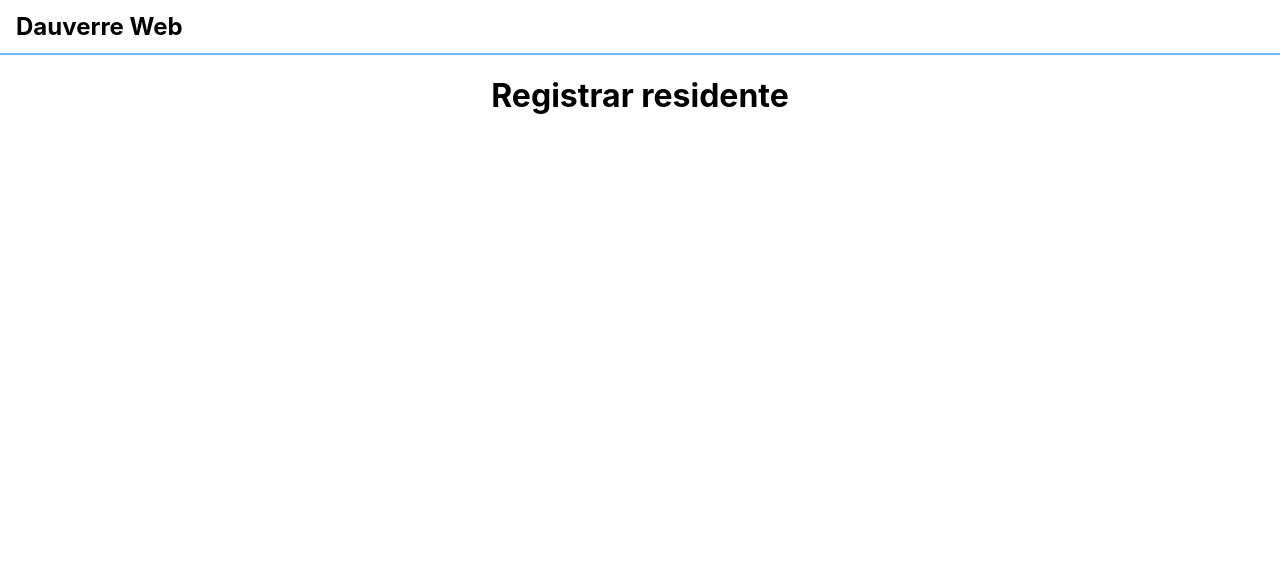
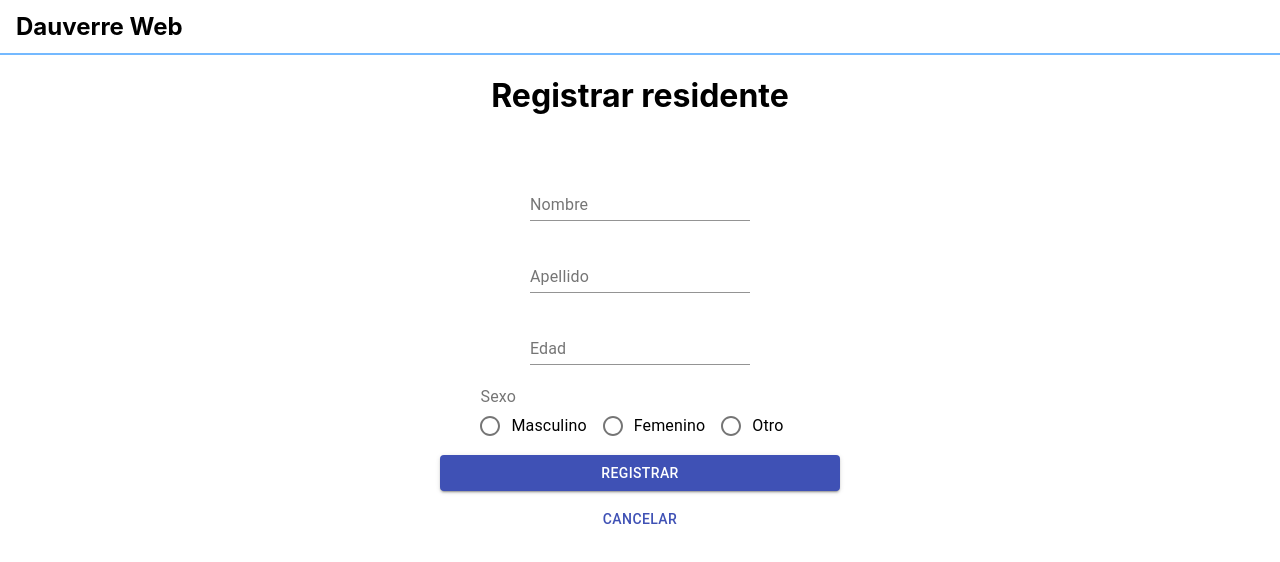
Before and after one commit to KevinTMtz/DauverreWeb, a React (Create React App) app: page /residents/new in a window 1280 px wide. Shown: the top 562 px of the page. Built offline with nearby package versions, Linux system fonts and the light colour scheme.

Commit message:
register resident view

```diff
--- /dev/null
+++ b/src/components/resident-components/CenteredListResident.tsx
@@ -0,0 +1,12 @@
+import styled from '@emotion/styled';
+
+const CenteredListResident = styled.form`
+  display: flex;
+  flex-direction: column;
+  align-items: center;
+  max-width: 400px;
+  margin: 0 auto;
+  padding: 20px;
+`;
+
+export default CenteredListResident;
--- a/src/views/resident/RegisterResidentPage.tsx
+++ b/src/views/resident/RegisterResidentPage.tsx
@@ -1,11 +1,43 @@
 import React from 'react';
+import CenteredListResident from '../../components/resident-components/CenteredListResident';
 
 import PageTitle from '../../components/PageTitle';
+import TextField from '@material-ui/core/TextField';
+import Radio from '@material-ui/core/Radio';
+import RadioGroup from '@material-ui/core/RadioGroup';
+import FormControlLabel from '@material-ui/core/FormControlLabel';
+import FormControl from '@material-ui/core/FormControl';
+import FormLabel from '@material-ui/core/FormLabel';
+import Button from '@material-ui/core/Button';
+import { Box } from '@material-ui/core';
 
-const RegisterResidentPage: React.FC = () => (
+const RegisterResidentPage: React.FC = () => {
+  return (
   <div>
     <PageTitle message={'Registrar residente'} />
+    <CenteredListResident >
+    <TextField margin="normal" id="firstName" name="firstName" label="Nombre" />
+    <TextField margin="normal" id="lastName" name="lastName" label="Apellido" />
+    <TextField margin="normal" id="age" name="age" label="Edad" />
+    <FormControl margin="normal" component="fieldset">
+      <FormLabel component="legend">Sexo</FormLabel>
+      <RadioGroup aria-label="gender" name="gender" row>
+        <FormControlLabel value="female" control={<Radio />} label="Masculino" />
+        <FormControlLabel value="male" control={<Radio />} label="Femenino" />
+        <FormControlLabel value="other" control={<Radio />} label="Otro" />
+      </RadioGroup>
+    </FormControl>
+    <Button type="submit" fullWidth variant="contained" color="primary">
+        Registrar
+    </Button>
+    <Box marginTop="10px">
+      <Button type="submit" color="primary">
+        Cancelar
+      </Button>
+    </Box>
+    </CenteredListResident>
   </div>
 );
+}
 
 export default RegisterResidentPage;
--- a/src/views/resident/ResidentListPage.tsx
+++ b/src/views/resident/ResidentListPage.tsx
@@ -2,6 +2,7 @@ import React, { useEffect, useState } from 'react';
 
 import { getResidents } from '../../firebase/db/residents';
 import PageTitle from '../../components/PageTitle';
+import CenteredListResident from '../../components/resident-components/CenteredListResident';
 
 const ResidentListPage: React.FC = () => {
   const [residents, setResidents] = useState<Resident[]>([]);
@@ -11,6 +12,7 @@ const ResidentListPage: React.FC = () => {
   return (
     <div>
       <PageTitle message={'Residentes'} />
+      <CenteredListResident>
       {residents.map((r) => (
         <div key={r.residentID}>
           <h2>
@@ -24,6 +26,7 @@ const ResidentListPage: React.FC = () => {
           )}
         </div>
       ))}
+      </CenteredListResident>
     </div>
   );
 };
```
